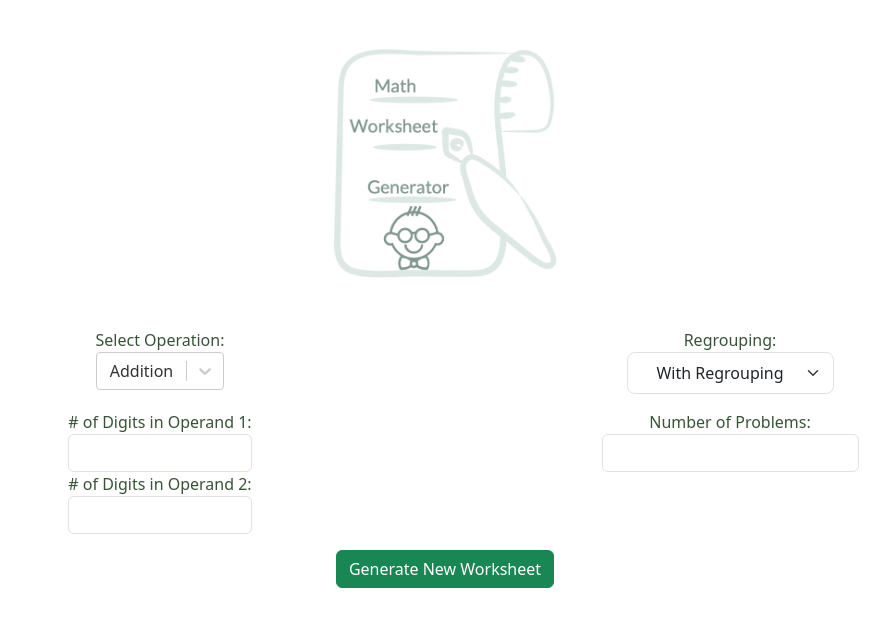
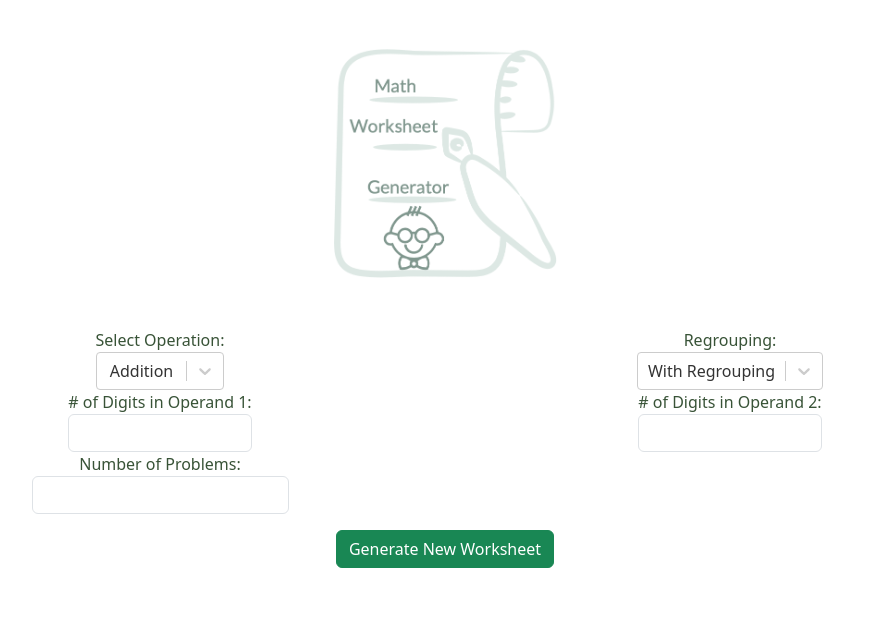
Before and after one commit to Johndunking/mathworksheets, a React (Create React App) app: page / in a window 1280 px wide. Shown: the top 626 px of the page, without its empty margins (195-1085 px from the left). Built offline with nearby package versions, Linux system fonts and the light colour scheme.

Commit message:
added react-select input for regrouping input and debugged

```diff
--- a/src/App.js
+++ b/src/App.js
@@ -16,8 +16,8 @@ function App() {
   const [problemsGenerated, setProblemsGenerated] = useState(false);
   const [regrouping, setRegrouping] = useState(true);
 
-  const handleRegroupingChange = (event) => {
-    setRegrouping(event.target.value === 'true');
+  const handleRegroupingChange = (selectedOption) => {
+    setRegrouping(selectedOption.value === 'true');
   };
 
   const generateProblems = () => {
@@ -206,15 +206,15 @@ function App() {
           <div className="col-md-6 text-center">
             <label className='custom-label'>
               Regrouping:
-              <select
-                className="form-select form-select-lg mb-3 custom-label"
-                value={regrouping}
-                onChange={handleRegroupingChange}
-                aria-label=".form-select-lg"
-              >
-                <option value={true}>With Regrouping</option>
-                <option value={false}>Without Regrouping</option>
-              </select>
+              <Select
+                className="basic-single"
+                value={{ value: regrouping, label: regrouping ? 'With Regrouping' : 'Without Regrouping' }}
+                onChange={(selectedOption) => handleRegroupingChange(selectedOption.value === 'With Regrouping')}
+                options={[
+                  { value: true, label: 'With Regrouping' },
+                  { value: false, label: 'Without Regrouping' },
+                ]}
+              />
             </label>
           </div>
 
@@ -231,7 +231,19 @@ function App() {
               />
             </label>
           </div>
-
+          <div className="col-md-6 text-center">
+            <label className='custom-label'>
+              # of Digits in Operand 2:
+              <input
+                type="number"
+                className="form-control"
+                value={digitsInOperand2}
+                onChange={handleDigitsInOperand2Change}
+                min="1"
+                max="7"
+              />
+            </label>
+          </div>
           <div className="col-md-6 text-center">
             <label className='custom-label'>
               Number of Problems:
@@ -245,21 +257,6 @@ function App() {
               />
             </label>
           </div>
-
-          <div className="col-md-6 text-center">
-            <label className='custom-label'>
-              # of Digits in Operand 2:
-              <input
-                type="number"
-                className="form-control"
-                value={digitsInOperand2}
-                onChange={handleDigitsInOperand2Change}
-                min="1"
-                max="7"
-              />
-            </label>
-          </div>
-
           <div className="col-12 text-center mt-3">
             <button
               className="btn btn-success custom-label"
```
